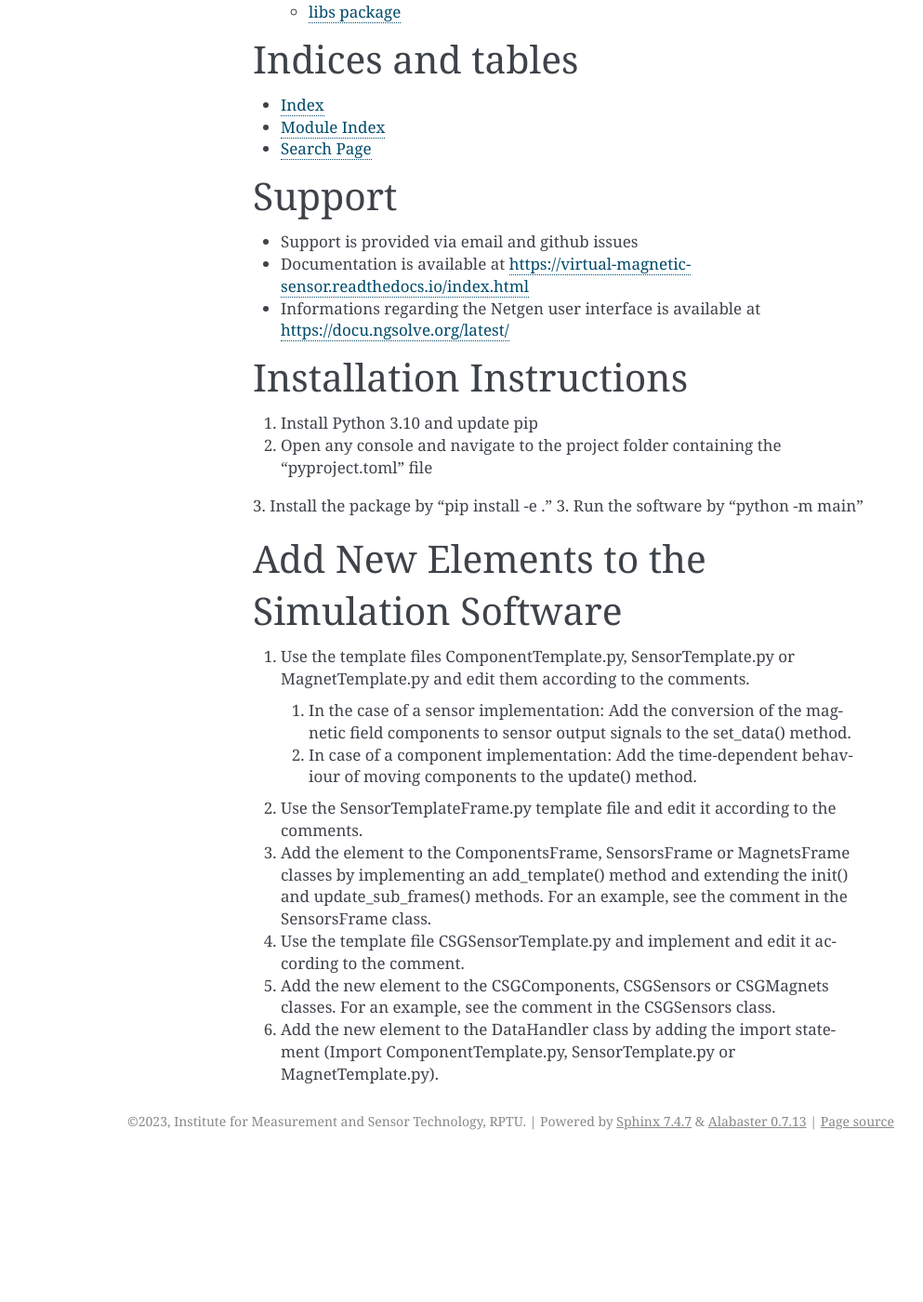
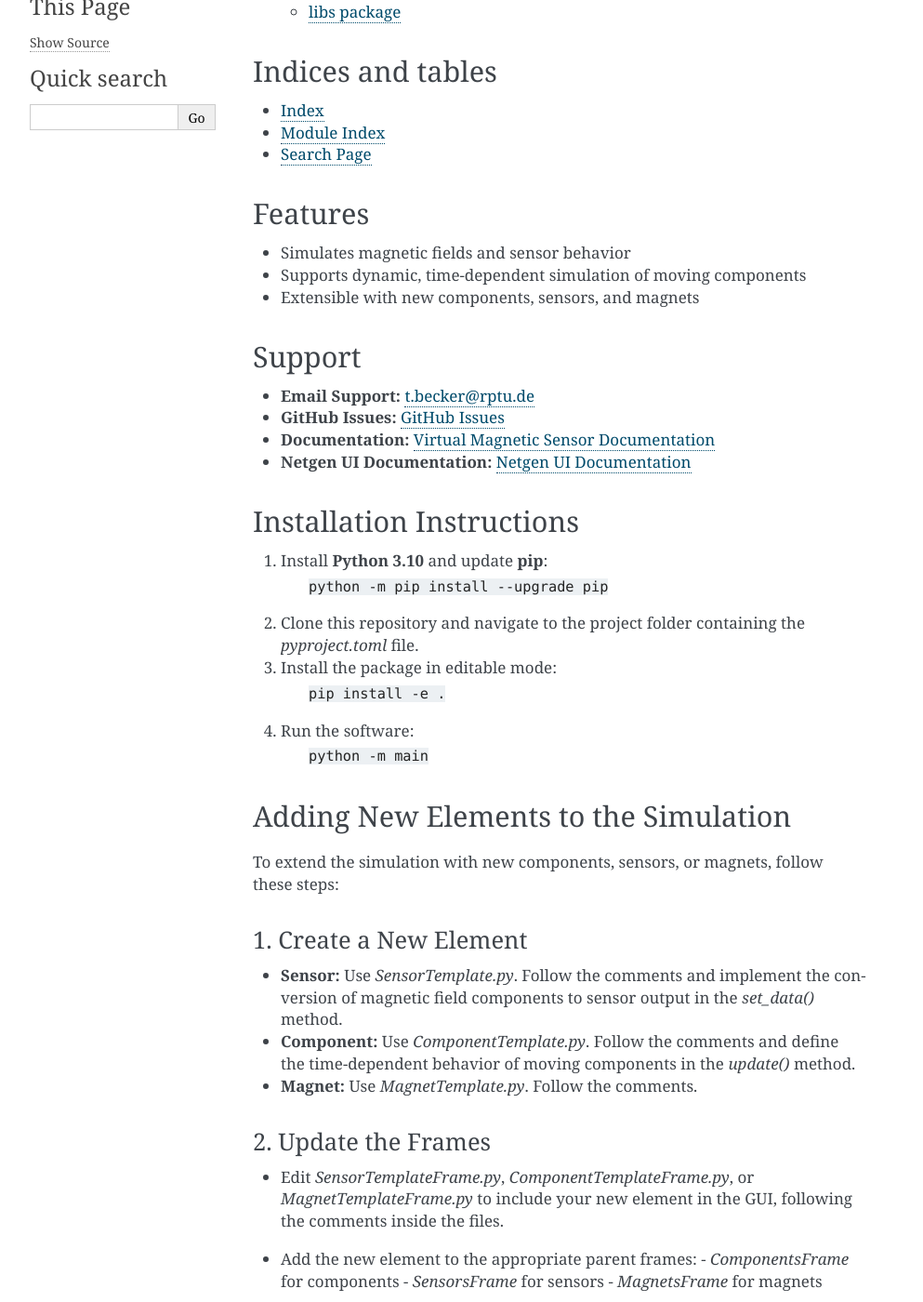
Before and after one commit to mts-public/virtual_magnetic_sensor, a Sphinx documentation site: the page built from Virtual Magnetic Sensor/docs/source/index.rst, in a window 1280 px wide and 1400 px high, scrolled down 409 px. Shown: the whole window at 93% size, without its empty margins (148-1141 px from the left). Built offline with Sphinx 7.4.7, drawn with Linux system fonts in a browser that asks for light colours; before the commit the page ends 1654 px from its top, so only the background shows below that; some of the changed text lies outside the part shown.

Commit message:
readme integrated in readthedocs index

```diff
--- a/Virtual Magnetic Sensor/docs/source/index.rst
+++ b/Virtual Magnetic Sensor/docs/source/index.rst
@@ -5,8 +5,7 @@
 
 Welcome to Virtual Magnetic Sensor's documentation!
 ===================================================
-Virtual Magnetic Sensor is a simulation software for the simulation of magnetic problems in regard to magnetic sensor
-technology.
+Virtual Magnetic Sensor is a simulation software designed to model and simulate magnetic phenomena, specifically focused on magnetic sensor technology.
 
 
 
@@ -24,36 +23,69 @@
 
 
 Indices and tables
-==================
+------------------
 
 * :ref:`genindex`
 * :ref:`modindex`
 * :ref:`search`
 
+
+Features
+--------
+
+- Simulates magnetic fields and sensor behavior
+- Supports dynamic, time-dependent simulation of moving components
+- Extensible with new components, sensors, and magnets
+
 Support
-=======
-- Support is provided via email and github issues
-- Documentation is available at https://virtual-magnetic-sensor.readthedocs.io/index.html
-- Informations regarding the Netgen user interface is available at https://docu.ngsolve.org/latest/
+-------
 
-
+- **Email Support:** t.becker@rptu.de
+- **GitHub Issues:** `GitHub Issues <https://github.com/mts-public/virtual_magnetic_sensor/issues>`_
+- **Documentation:** `Virtual Magnetic Sensor Documentation <https://virtual-magnetic-sensor.readthedocs.io/index.html>`_
+- **Netgen UI Documentation:** `Netgen UI Documentation <https://docu.ngsolve.org/latest/>`_
 
 Installation Instructions
-=========================
-1. Install Python 3.10 and update pip
-2. Open any console and navigate to the project folder containing the "pyproject.toml" file
-3. Install the package by "pip install -e ."
-3. Run the software by "python -m main"
+-------------------------
 
+1. Install **Python 3.10** and update **pip**:
+    ``python -m pip install --upgrade pip``
 
+2. Clone this repository and navigate to the project folder containing the `pyproject.toml` file.
 
-Add New Elements to the Simulation Software
-===========================================
-1.	Use the template files ComponentTemplate.py, SensorTemplate.py or MagnetTemplate.py and edit them according to the comments.
-    1. In the case of a sensor implementation: Add the conversion of the magnetic field components to sensor output signals to the set_data() method.
-    2. In case of a component implementation: Add the time-dependent behaviour of moving components to the update() method.
-2.	Use the SensorTemplateFrame.py template file and edit it according to the comments.
-3.	Add the element to the ComponentsFrame, SensorsFrame or MagnetsFrame classes by implementing an add_template() method and extending the init() and update_sub_frames() methods. For an example, see the comment in the SensorsFrame class.
-4.	Use the template file CSGSensorTemplate.py and implement and edit it according to the comment.
-5.	Add the new element to the CSGComponents, CSGSensors or CSGMagnets classes. For an example, see the comment in the CSGSensors class.
-6.	Add the new element to the DataHandler class by adding the import statement (Import ComponentTemplate.py, SensorTemplate.py or MagnetTemplate.py).
+3. Install the package in editable mode:
+    ``pip install -e .``
+
+4. Run the software:
+    ``python -m main``
+
+Adding New Elements to the Simulation
+-------------------------------------
+
+To extend the simulation with new components, sensors, or magnets, follow these steps:
+
+1. Create a New Element
+~~~~~~~~~~~~~~~~~~~~~~~
+- **Sensor:** Use `SensorTemplate.py`. Follow the comments and implement the conversion of magnetic field components to sensor output in the `set_data()` method.
+- **Component:** Use `ComponentTemplate.py`. Follow the comments and define the time-dependent behavior of moving components in the `update()` method.
+- **Magnet:** Use `MagnetTemplate.py`. Follow the comments.
+
+2. Update the Frames
+~~~~~~~~~~~~~~~~~~~~
+- Edit `SensorTemplateFrame.py`, `ComponentTemplateFrame.py`, or `MagnetTemplateFrame.py` to include your new element in the GUI, following the comments inside the files.
+- Add the new element to the appropriate parent frames:
+  - `ComponentsFrame` for components
+  - `SensorsFrame` for sensors
+  - `MagnetsFrame` for magnets
+
+   Implement an `add_template()` method and update the `init()` and `update_sub_frames()` methods accordingly. Refer to the example in the `SensorsFrame` class.
+
+3. Update the CSG Files
+~~~~~~~~~~~~~~~~~~~~~~~
+- Modify `CSGSensorTemplate.py` to create the corresponding CSG element.
+- Add the new element to `CSGComponents`, `CSGSensors` or `CSGMagnets`.
+- For an example, see the comment in the `CSGSensors` class.
+
+4. Update Data Handling
+~~~~~~~~~~~~~~~~~~~~~~~
+- In the `DataHandler` class, import the necessary template files (e.g., `ComponentTemplate.py`, `SensorTemplate.py`, or `MagnetTemplate.py`) to handle the new element.
```
Also changed, not shown: 2 other files.
